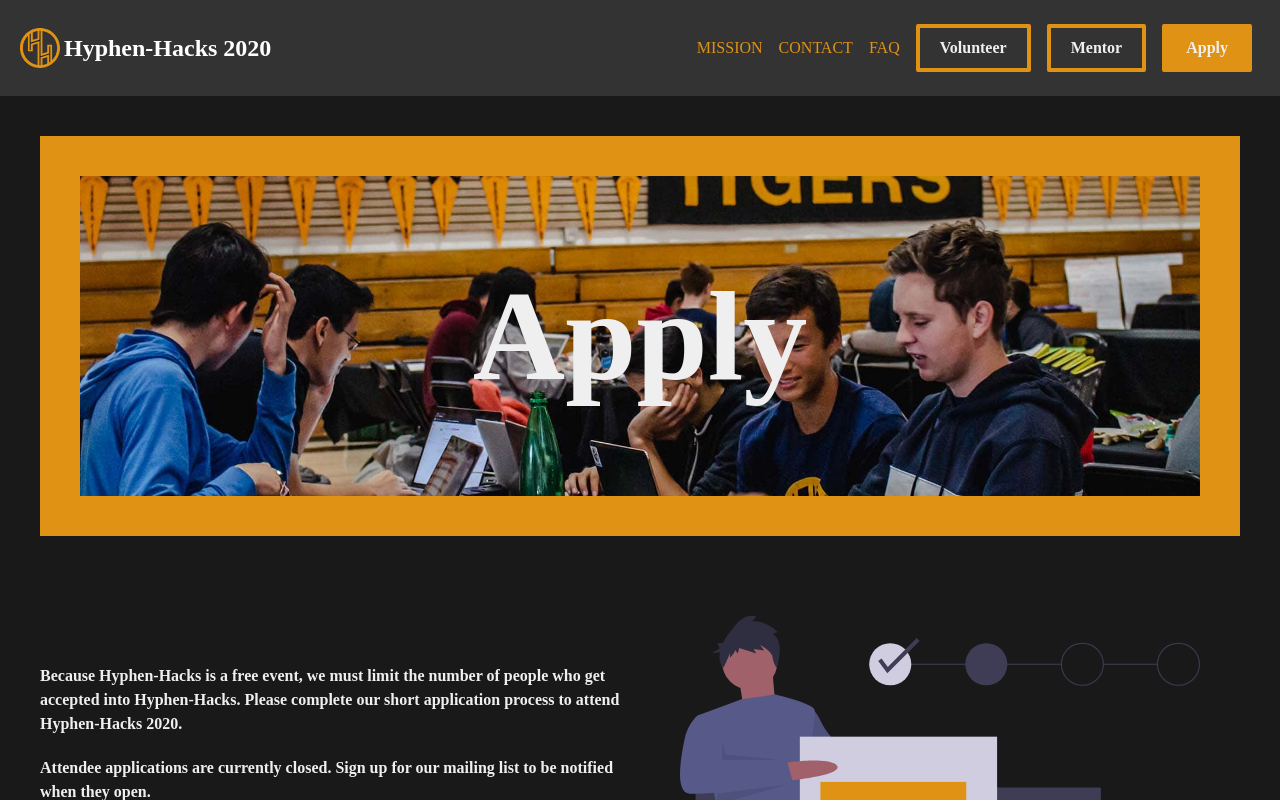
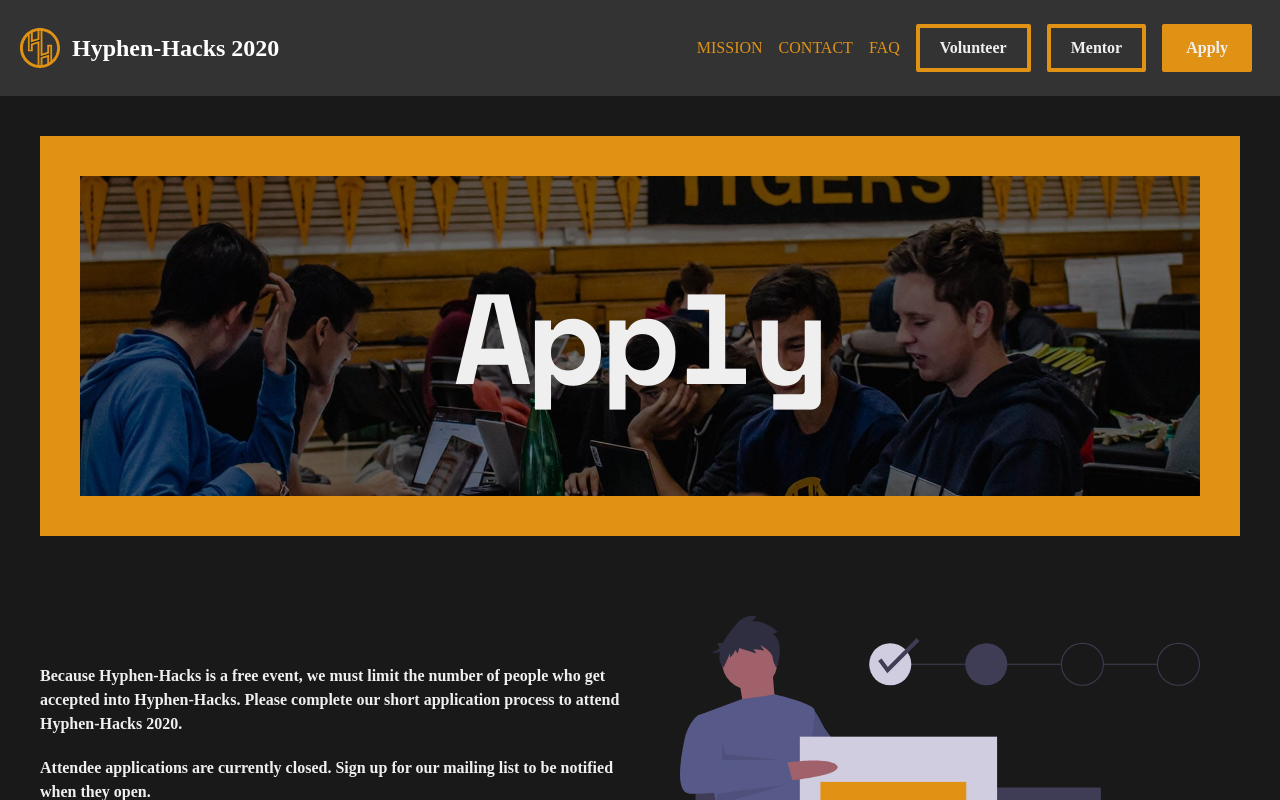
Before and after one commit to hyphen-hacks/hyphen-hacks.com, a Vue app: page /apply in a window 1280 px wide. Shown: the top 800 px of the page. Built offline with nearby package versions, Linux system fonts and the light colour scheme; no server answers; a web font is replaced by a local one.

Commit message:
apply banner darken

```diff
--- a/src/assets/main.scss
+++ b/src/assets/main.scss
@@ -2,67 +2,85 @@ body {
   @apply bg-gray text-gray-lightest;
   font-family: 'Chivo', 'sans-serif'
 }
+
 .nav_link {
   @apply mx-2 my-1 font-medium duration-200 no-underline ;
 
 }
+
 .hide-sm {
   @apply hidden;
-  @media (min-width:770px) {
+  @media (min-width: 770px) {
     @apply inline;
   }
 }
+
 .show-sm {
   @apply inline;
-  @media (min-width:770px) {
+  @media (min-width: 770px) {
     @apply hidden;
   }
 }
+
 .nav_link:hover {
-  @apply  text-gray-hover;
+  @apply text-gray-hover;
 }
+
 .btn {
   @apply text-gray-lightest px-5 py-2 bg-primary border-primary border-4 font-bold rounded-sm duration-200 no-underline text-center;
 }
+
 .btn--dark {
   @apply text-gray-lightest px-5 py-2 bg-gray border-gray border-4 font-bold rounded-sm duration-200 no-underline text-center;
 
 }
+
 .btn--dark:hover {
   @apply text-gray-lightest bg-gray-lighter border-gray-lighter;
 
 }
+
 .btn:hover {
   @apply text-gray-lightest bg-primary-darker  border-primary-darker;
 }
+
 .btn--outline {
   @apply text-gray-lightest px-5 py-2 border-4 border-primary font-bold rounded-sm duration-200 no-underline text-center;
 }
+
 .btn--outline:hover {
   @apply text-gray-lightest bg-primary-darker;
 }
+
 .home_header {
   height: 80vh;
 }
+
 .input {
   @apply bg-gray-form p-2 border-4 border-gray-form rounded-sm duration-200;
 }
+
 .input:hover {
   @apply bg-gray-form_hover border-gray-form_hover;
 
 }
+
 a {
   @apply text-primary underline;
 }
+
 a.dark {
   @apply text-gray underline;
 }
+
 a.dark:hover {
   @apply text-gray-lighter underline;
 }
+
 a:hover {
   @apply text-gray-hover;
 }
+
 .twentyTwentyHeader {
   position: absolute;
   @apply ml-auto font-black text-black;
@@ -76,6 +94,7 @@ a:hover {
 
   }
 }
+
 .twentyTwentyHeaderPlaceholder {
   position: absolute;
   @apply ml-auto font-black text-black;
@@ -90,6 +109,7 @@ a:hover {
   user-select: none; /* Standard syntax */
 
 }
+
 .header_image {
   position: relative;
   margin-top: -8rem;
@@ -97,33 +117,43 @@ a:hover {
   width: 90%;
   margin-bottom: 3rem;
   @apply mx-auto;
-  @media (max-width:640px) {
+  @media (max-width: 640px) {
     width: 100%;
     margin-top: -5rem;
   }
 }
+
 .header_image_container {
   margin-top: 8rem;
-  @media (max-width:640px) {
+  @media (max-width: 640px) {
 
     margin-top: 5rem;
   }
 }
+
+.small-spacing {
+  letter-spacing: -0.03em;
+}
+
 .feature_headline {
   @apply font-bold text-4xl mt-5 font-serif;
-  @media (min-width:640px) {
+  letter-spacing: -0.03em;
+  @media (min-width: 640px) {
     @apply text-8xl mt-16 ;
   }
 }
+
 .feature_text {
   @apply font-bold text-base mb-5 max-w-4xl;
-  @media (min-width:640px) {
+  @media (min-width: 640px) {
     @apply text-3xl mb-16;
   }
 }
+
 .feature_text.right {
   @apply ml-auto text-right;
 }
+
 .infoPage {
   min-height: 70vh;
 }
@@ -131,18 +161,23 @@ a:hover {
 
 .faqHeader {
   @apply font-bold text-2xl mt-5 mb-2;
-  @media (min-width:640px) {
-    @apply  text-4xl;
+  @media (min-width: 640px) {
+    @apply text-4xl;
   }
 }
 
 .faqText {
   @apply font-bold  mb-5;
 }
+
 #applyBanner {
   width: 100%;
   height: 40vh;
-  background: url("./Ronan-3765.jpg") no-repeat center center;
+  background: linear-gradient(
+                  rgba(0, 0, 0, 0.5),
+                  rgba(0, 0, 0, 0.5)
+              ),
+              url("./Ronan-3765.jpg") no-repeat center center;
   background-size: cover;
   display: flex;
   justify-content: center;
--- a/src/components/footer.vue
+++ b/src/components/footer.vue
@@ -1,7 +1,7 @@
 <template>
   <footer class="container w-auto  text-gray my-10 md:m-10  xl:mx-auto m-5  bg-primary p-5 pt-8">
     <div class="flex items-center">
-      <img class="h-12 mr-1" src="../assets/logo-blue.svg" alt="Hyphen-Hacks logo">
+      <img class="h-12 mr-3" src="../assets/logo-blue.svg" alt="Hyphen-Hacks logo">
       <h2 class="font-bold text-3xl">Hyphen-Hacks 2020</h2>
     </div>
     <div class="grid grid-cols-3 md:grid-cols-3 py-10 items-center justify-center gap-2">
--- a/src/components/mailinglist.vue
+++ b/src/components/mailinglist.vue
@@ -5,8 +5,8 @@
       <input v-if="!success" v-model="email" id="mailingList" type="email" class=" input rounded-r-none w-7/12 sm:w-auto"
              placeholder="Email">
       <button v-if="!success" type="submit" @click.prevent="signUp" class="btn  rounded-l-none w-5/12 sm:w-auto">Sign Up</button>
-      <div class="input rounded-r-none w-12/12 sm:w-auto" v-if="success">
-        <p>Success!</p>
+      <div class="input rounded-r-none inline-block" v-if="success">
+        <p class="px-10">Success!</p>
       </div>
 
     </div>
--- a/src/components/nav.vue
+++ b/src/components/nav.vue
@@ -1,7 +1,7 @@
 <template>
   <nav class="flex flex-row items-center bg-gray-lighter p-5 flex-wrap">
     <router-link to="/" class="flex flex-row items-center mr-auto no-underline w-auto">
-      <img class="h-8 sm:h-10 mr-1" src="../assets/logo.svg" alt="Hyphen-Hacks logo">
+      <img class="h-8 sm:h-10 mr-3" src="../assets/logo.svg" alt="Hyphen-Hacks logo">
       <h1 class="font-bold text-1xl sm:text-2xl no-underline text-white ">Hyphen-Hacks 2020</h1>
     </router-link>
     <button class=" show-sm" @click="open = !open"><i v-if="!open" class="fas fa-bars"></i> <i v-if="open"
--- a/src/views/Apply.vue
+++ b/src/views/Apply.vue
@@ -4,7 +4,7 @@
     <div class="infoPage container xl mx-auto  md:p-10">
       <div class="w-full bg-primary h-1/2 p-5 sm:p-10">
         <div id="applyBanner">
-          <h1 class="font-bold text-7xl sm:text-10xl">Apply</h1>
+          <h1 class="font-bold text-7xl sm:text-10xl small-spacing font-serif">Apply</h1>
         </div>
       </div>
       <div class="flex flex-col md:flex-row pt-10 items-center">
--- a/src/views/Contact.vue
+++ b/src/views/Contact.vue
@@ -4,7 +4,7 @@
     <div class="infoPage mx-auto container lg:p-10 flex pt-8 flex flex-col justify-center p-5">
       <div class="flex flex-col-reverse lg:flex-row lg:justify-between w-full">
       <div class="mx-auto md:pr-8 faqText sm:w-2/3">
-        <h1 class="font-bold text-5xl sm:text-7xl  text-primary">Contact</h1>
+        <h1 class="font-bold text-5xl sm:text-7xl  text-primary small-spacing font-serif">Contact</h1>
         <p>We are located at Lick-Wilmerding High School: 755 Ocean Ave San Francisco, CA 94112</p>
         <br>
         <p>We welcome your input! For general inquiries please email <a href="mailto:support@hyphen-hacks.com">support@hyphen-hacks.com</a></p>
--- a/src/views/FAQ.vue
+++ b/src/views/FAQ.vue
@@ -4,7 +4,7 @@
     <div class="infoPage mx-auto container lg:p-10 flex pt-8 flex flex-col justify-center p-5">
       <div class="flex flex-col-reverse lg:flex-row lg:justify-between w-full">
         <div class="mx-auto">
-          <h1 class="font-bold text-5xl sm:text-7xl  text-primary">FAQ</h1>
+          <h1 class="font-bold text-5xl sm:text-7xl  text-primary small-spacing font-serif">FAQ</h1>
           <h3 class="faqHeader">What is a Hackathon?</h3>
           <p class="faqText">A hackathon is an event that usually lasts for 24 hours but can go for as long as 3 days. During this confined period, engineers, computer scientists, and designers work together to build a project from scratch, often with very little sleep. The goal of a hackathon is not to build a polished product, but to hack something together and in the process make mistakes and learn new ways of solving problems. A hackathon does not have anything to do with ‘hacking’ in the sense of defeating the security of computers.</p>
           <h3 class="faqHeader">Who can participate?</h3>
--- a/src/views/Home.vue
+++ b/src/views/Home.vue
@@ -41,12 +41,12 @@
         projects for the whole time, or you can choose to attend one of our many workshops.</p>
       <div class="bg-primary p-5 sm:p-16 p-7 sm:py-20 flex flex-col sm:flex-row text-black font-semibold my-10 sm:my-16">
         <div class="sm:mr-16">
-          <h3 class="text-4xl">Food!</h3>
+          <h3 class="text-4xl font-serif small-spacing">Food!</h3>
           <p class="text-base">We will serve four meals, starting with lunch on Saturday. Of course, we always have snacks available, including a special midnight snack!</p>
         </div>
         <div class="sm:ml-16 mt-5 sm:mt-0">
-          <h3 class="text-4xl">Fun!</h3>
-          <p class="text-base">At Hyphen-Hacks, we have tons of fun activities, including laser tag, ping pong, and board games. We also provide team building workshops to help foster a sense of community.</p>
+          <h3 class="text-4xl font-serif small-spacing">Fun!</h3>
+          <p class="text-base ">At Hyphen-Hacks, we have tons of fun activities, including laser tag, ping pong, and board games. We also provide team building workshops to help foster a sense of community.</p>
         </div>
       </div>
       <h2 class="feature_headline">Prizes</h2>
--- a/src/views/Mentor.vue
+++ b/src/views/Mentor.vue
@@ -4,7 +4,7 @@
     <div class="infoPage mx-auto container lg:p-10 flex pt-8 flex flex-col justify-center p-5">
       <div class="flex flex-col-reverse lg:flex-row lg:justify-between w-full">
       <div class="mx-auto">
-        <h1 class="font-bold text-5xl sm:text-7xl text-primary">Mentor</h1>
+        <h1 class="font-bold text-5xl sm:text-7xl text-primary small-spacing font-serif">Mentor</h1>
 
         <p class="faqText">Our quality mentors are a crucial factor in what sets Hyphen-Hacks apart from other hackathons. As a mentor, you will create meaningful connections with high school students interested in programing. You will travel from team to team, assisting students with questions they may have about the process of software development.</p>
         <p class="faqText">In addition, mentors get access to all meals for free as well as complimentary swag. If you need service hours, the Hyphen-Hacks team can sign off on your time commitment.</p>
--- a/src/views/Volunteer.vue
+++ b/src/views/Volunteer.vue
@@ -4,7 +4,7 @@
     <div class="infoPage mx-auto container lg:p-10 flex pt-8 flex flex-col justify-center p-5">
       <div class="flex flex-col-reverse lg:flex-row lg:justify-between w-full">
       <div class="mx-auto">
-        <h1 class="font-bold text-5xl sm:text-7xl text-primary">Volunteer</h1>
+        <h1 class="font-bold text-5xl sm:text-7xl text-primary small-spacing font-serif">Volunteer</h1>
 
         <p class="faqText">Volunteers are a key part of Hyphen-Hacks. As a volunteer, you will assist the Hyphen-Hacks team in preparing meals, directing attendees, and monitoring spaces. Volunteering is a great way for you to support Hyphen-Hacks without any prior knowledge.</p>
         <p class="faqText">In addition, volunteers get access to all meals for free as well as complimentary swag. If you need service hours, the Hyphen-Hacks team can sign off on your time commitment.</p>
```
